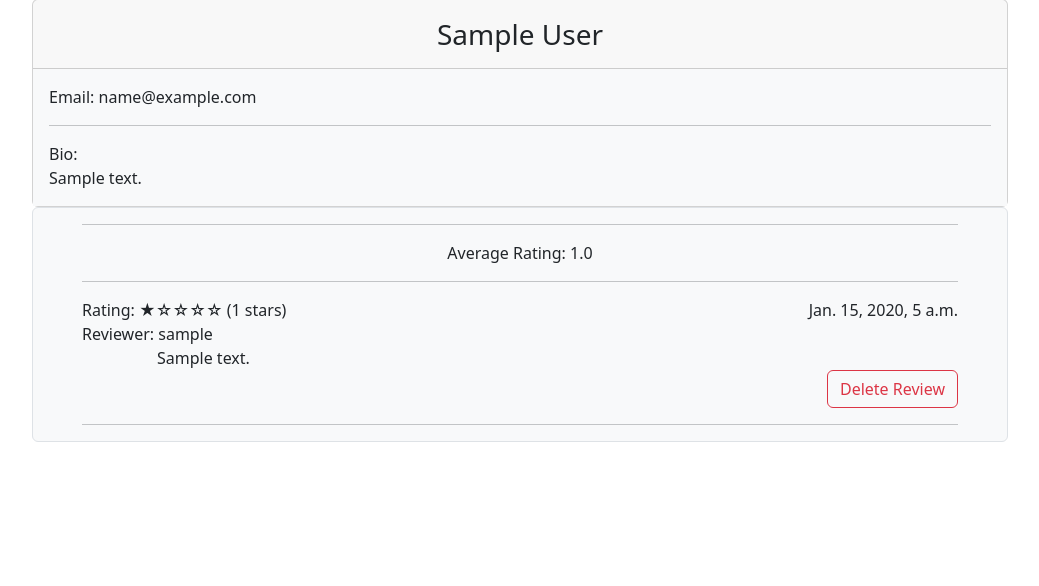
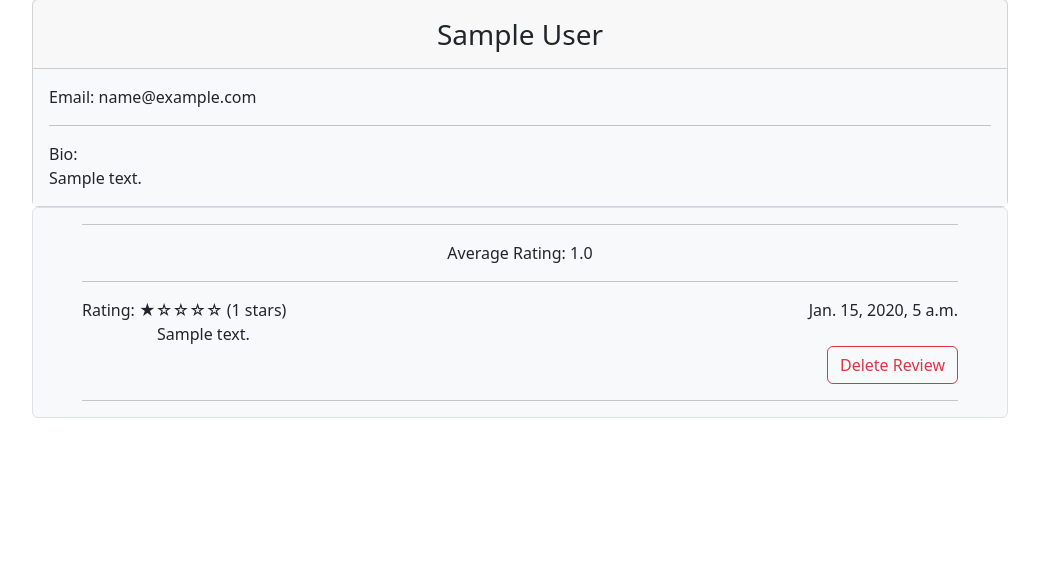
Before and after one commit to hayden-johnson02/TutorMe, a Django app: page /requests_page/view_student/1/ in a window 1280 px wide. Shown: the part 99-685 px from the top of the page, without its empty margins (120-1159 px from the left). Run offline with Django 4.2, Linux system fonts and the light colour scheme; a user stored in the database is signed in; tables that the repository leaves empty hold one stand-in row (values such as "Sample post"); some libraries are stand-ins or nearby versions.

Commit message:
anonymous reviews

```diff
--- a/tutorme/templates/view_student_profile.html
+++ b/tutorme/templates/view_student_profile.html
@@ -80,7 +80,6 @@
                                 <div class="created_at" style="float: right">{{ review.created_at }}</div>
                             </div>
                         </div>
-                        <div class="reviewer">Reviewer: {{ review.reviewer.username }}</div>
                         <div class="container" style="max-width: 750px">
                             <div class="comment">{{ review.comment }}</div>
                         </div>
--- a/tutorme/templates/view_tutor_profile.html
+++ b/tutorme/templates/view_tutor_profile.html
@@ -142,7 +142,6 @@
                                 <div class="created_at" style="float: right">{{ review.created_at }}</div>
                             </div>
                         </div>
-                        <div class="reviewer">Reviewer: {{ review.reviewer.username }}</div>
                         <div class="container" style="max-width: 750px">
                             <div class="comment">{{ review.comment }}</div>
                         </div>
```
